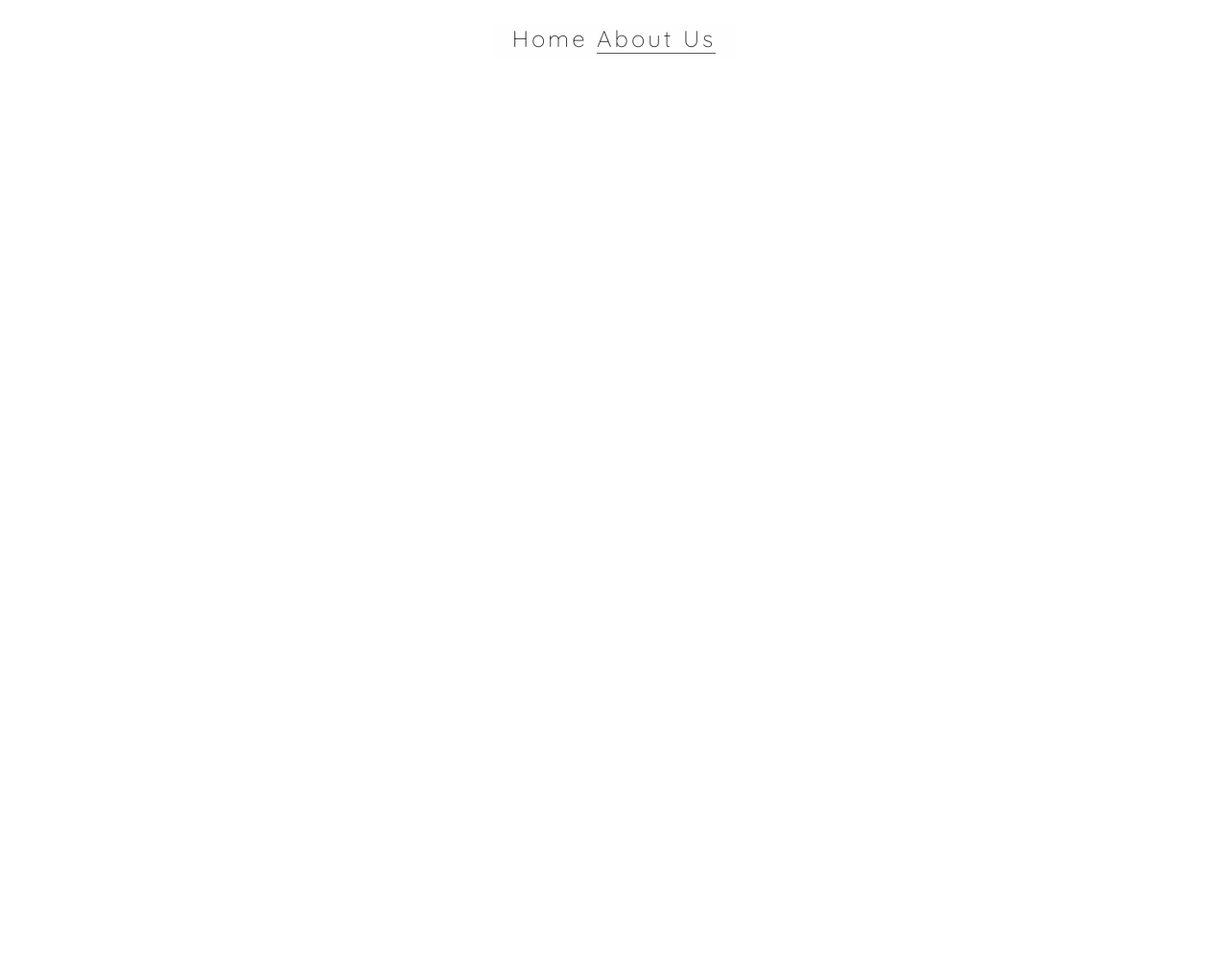
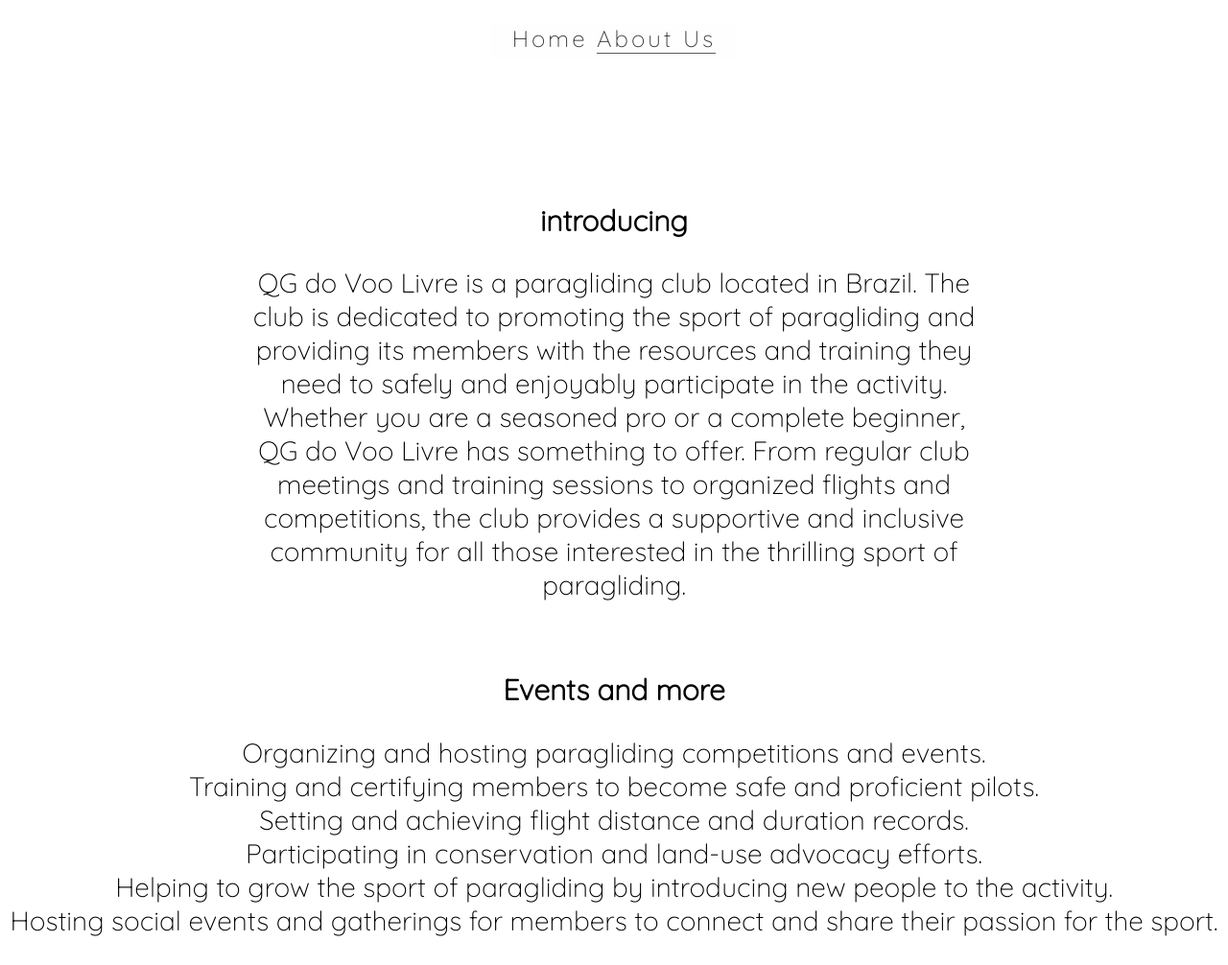
Before and after one commit to 2QLuu/QG-Do-Voo, a plain HTML site: page about-us.html in a window 1280 px wide. Shown: the whole page at 96% size. Before the commit the page ends 800 px from the top, so only its background shows below. Drawn offline with Linux system fonts and the light colour scheme.

Commit message:
finished the wbesite for desktop Dimensions

```diff
--- a/about-us.html
+++ b/about-us.html
@@ -16,6 +16,23 @@
     </nav>
 
     <section>
+        <br>
+        <h2 id="first-h2">introducing</h2>
+
+        <p id="introduction">QG do Voo Livre is a paragliding club located in Brazil. The club is dedicated to promoting the sport of paragliding and providing its members with the resources and training they need to safely and enjoyably participate in the activity. Whether you are a seasoned pro or a complete beginner, QG do Voo Livre has something to offer. From regular club meetings and training sessions to organized flights and competitions, the club provides a supportive and inclusive community for all those interested in the thrilling sport of paragliding.
+        </p>
+        <br>
+        <h2>Events and more</h2>
+        <ul>
+            <li>Organizing and hosting paragliding competitions and events.</li>
+            <li>Training and certifying members to become safe and proficient pilots.</li>
+            <li>Setting and achieving flight distance and duration records.</li>
+            <li>Participating in conservation and land-use advocacy efforts.</li>
+            <li>Helping to grow the sport of paragliding by introducing new people to the activity.</li>
+            <li>Hosting social events and gatherings for members to connect and share their passion for the sport.</li>
+
+
+        </ul>
 
     </section>
 
--- a/css/about-us.css
+++ b/css/about-us.css
@@ -32,3 +32,27 @@ body {
 .active  {
     border-bottom: 1px solid #5e5a5a;
 }
+
+#introduction {
+
+	text-align: center;
+	margin-left: 20%;
+	margin-right: 20%;
+	font-size: 28px;
+}
+
+h2 {
+	text-align: center;
+	font-size: 30px;
+}
+
+ul {
+	list-style: none;
+	text-align: center;
+	padding: 1px;
+	font-size: 28px;
+}
+
+#first-h2 {
+	margin-top: 10%;
+}
```
